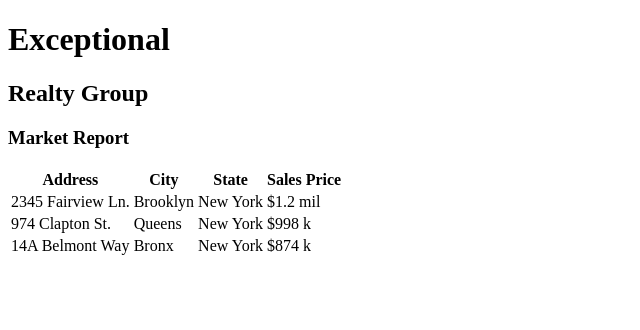
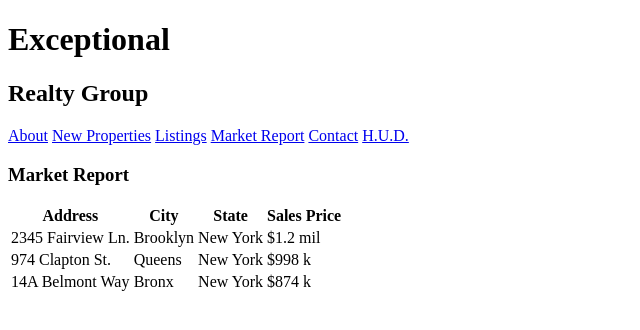
Before and after one commit to gac2117/exceptional-realty, a plain HTML site: page market-report.html in a window 1280 px wide. Shown: the whole page, without its empty margins (0-640 px from the left). Drawn offline with Linux system fonts and the light colour scheme.

Commit message:
add links to all pages

```diff
--- a/market-report.html
+++ b/market-report.html
@@ -7,6 +7,12 @@
   <body>
     <h1>Exceptional</h1>
     <h2>Realty Group</h2>
+    <a href="index.html">About</a>
+    <a href="new-properties.html">New Properties</a>
+    <a href="real-estate-listings.html">Listings</a>
+    <a href="market-report.html">Market Report</a>
+    <a href="contact.html">Contact</a>
+    <a href="http://hud.gov" target='_blank'>H.U.D.</a>
     <h3>Market Report</h3>
     <table>
       <tr>
```
Also changed, not shown: contact.html (+11 -0 lines), index.html (+9 -1 lines), new-properties.html (+11 -0 lines), real-estate-listings.html (+6 -1 lines).
